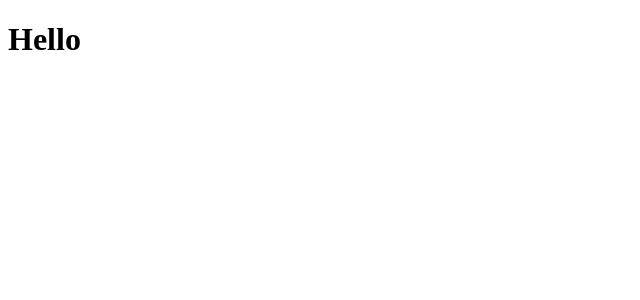
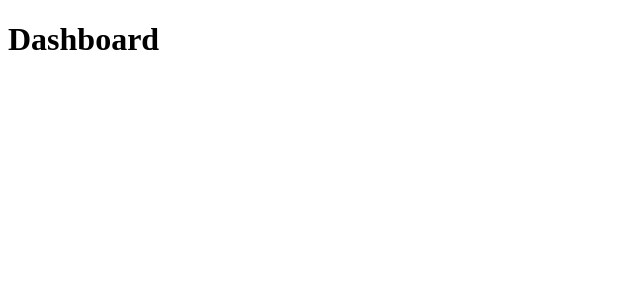
Before and after one commit to LeoDNascimento/ReactProjectBootcamp, a React (Create React App) app: page / in a window 1280 px wide. Shown: the top 300 px of the page, without its empty margins (0-640 px from the left). Built offline with nearby package versions, Linux system fonts and the light colour scheme.

Commit message:
Inicial Routes configured

```diff
--- a/package.json
+++ b/package.json
@@ -12,7 +12,9 @@
     "@types/react-dom": "^16.9.0",
     "react": "^16.13.1",
     "react-dom": "^16.13.1",
+    "react-router-dom": "^5.2.0",
     "react-scripts": "3.4.1",
+    "styled-components": "^5.1.1",
     "typescript": "~3.7.2"
   },
   "scripts": {
@@ -34,6 +36,7 @@
     ]
   },
   "devDependencies": {
+    "@types/react-router-dom": "^5.1.5",
     "@typescript-eslint/eslint-plugin": "^3.8.0",
     "@typescript-eslint/parser": "^3.8.0",
     "eslint": "6.8.0",
--- a/src/App.tsx
+++ b/src/App.tsx
@@ -1,9 +1,12 @@
 import React from 'react';
+import { BrowserRouter } from 'react-router-dom';
 
-function App() {
-  return (
-    <h1>Hello</h1>
-  );
-}
+import Routes from './routes';
+
+const App: React.FC = () => (
+  <BrowserRouter>
+    <Routes />
+  </BrowserRouter>
+);
 
 export default App;
--- /dev/null
+++ b/src/pages/Dashboard/index.tsx
@@ -0,0 +1,7 @@
+import React from 'react';
+
+const Dashboard: React.FC = () => {
+  return <h1>Dashboard</h1>;
+};
+
+export default Dashboard;
--- /dev/null
+++ b/src/pages/Repository/index.tsx
@@ -0,0 +1,7 @@
+import React from 'react';
+
+const Repository: React.FC = () => {
+  return <h1>Repository</h1>;
+};
+
+export default Repository;
--- /dev/null
+++ b/src/routes/index.tsx
@@ -0,0 +1,14 @@
+import React from 'react';
+import { Switch, Route } from 'react-router-dom';
+
+import Dashboard from '../pages/Dashboard';
+import Repository from '../pages/Repository';
+
+const Routes: React.FC = () => (
+  <Switch>
+    <Route Path="/" exact component={Dashboard} />
+    <Route Path="/repository" exact component={Repository} />
+  </Switch>
+);
+
+export default Routes;
```
Also changed, not shown: 1 other file (tests, documents, lock files or other folders).
